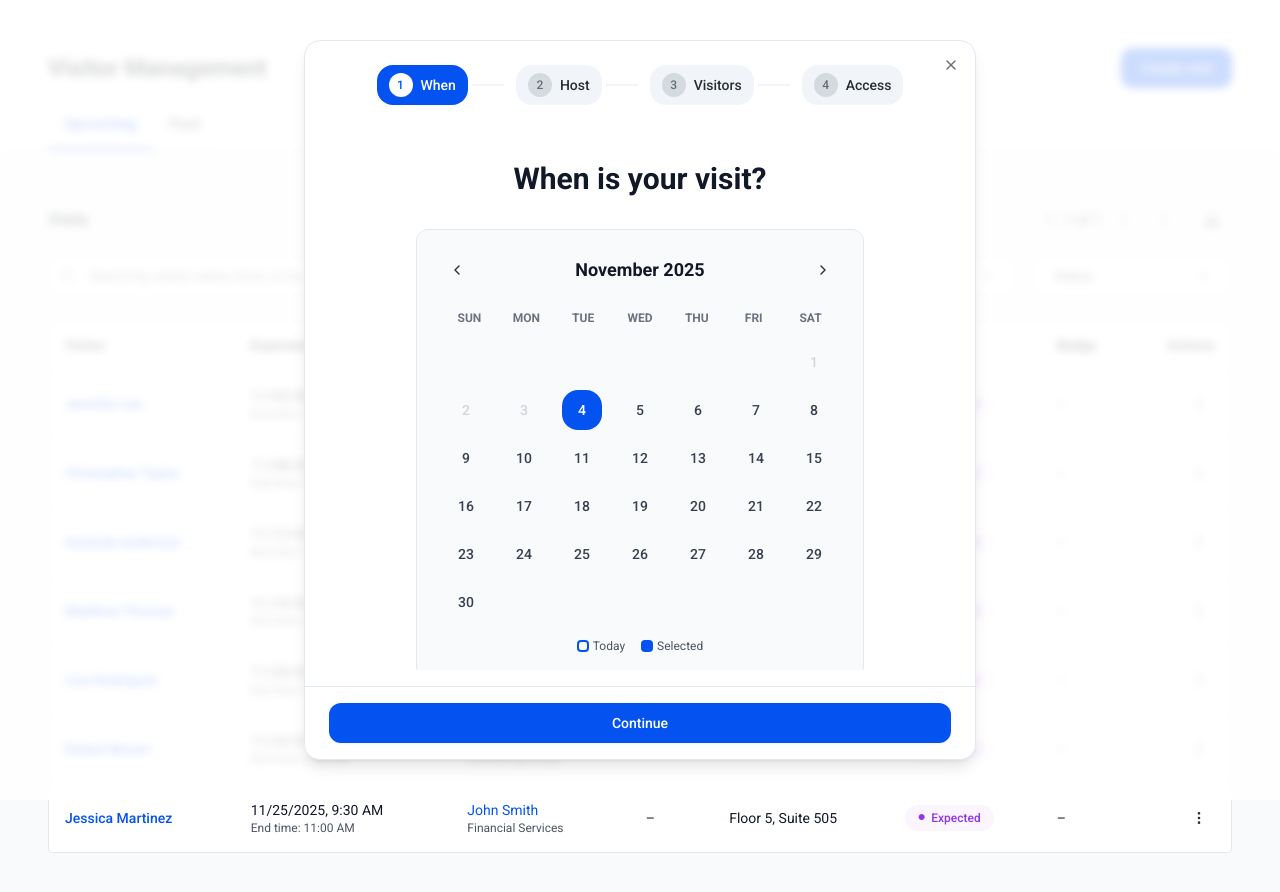
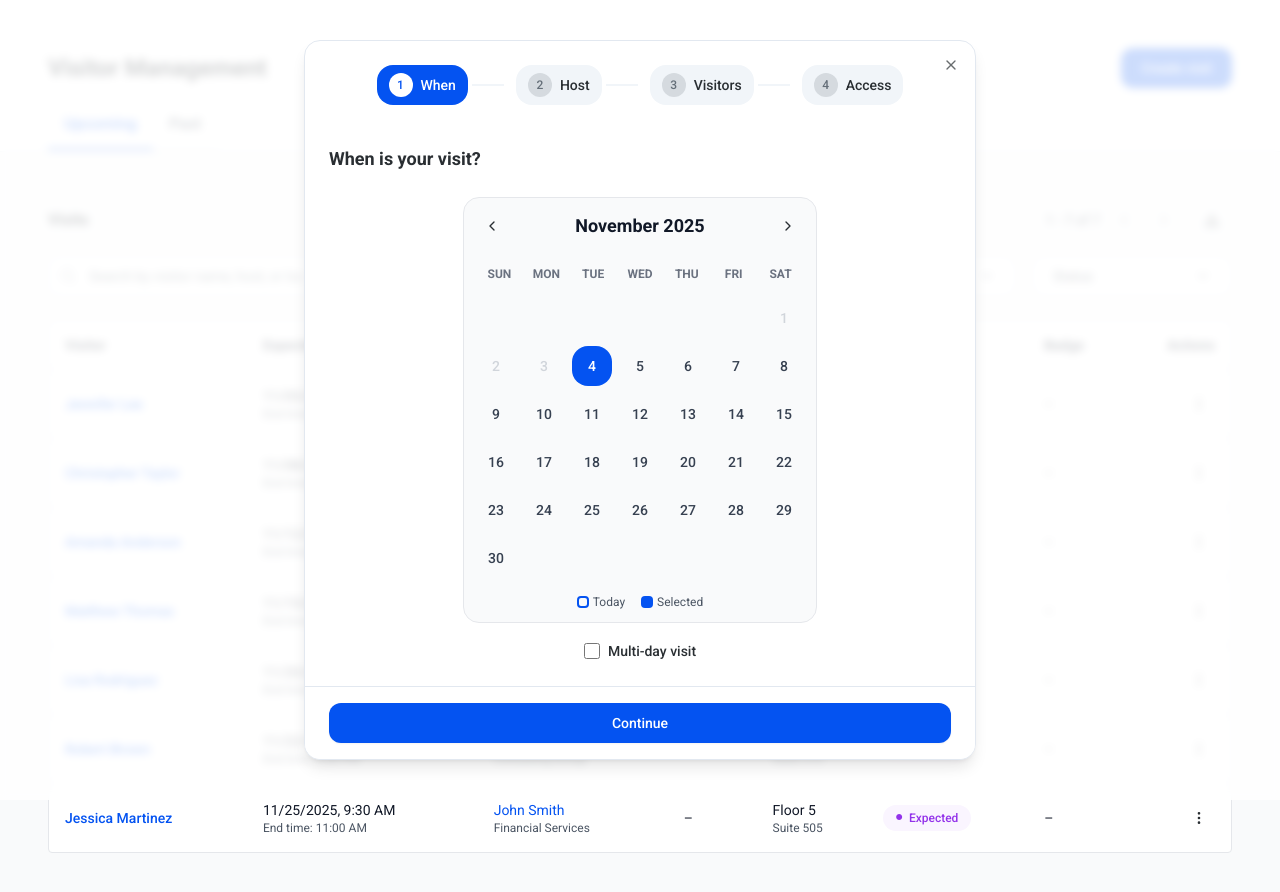
Before and after one commit to abigaelcanova/Test, a React (Vite) app: page / in a window 1280 px wide. Both pictures are taken after a click on the button "Create visit". Shown: the top 892 px of the page. Built offline with nearby package versions, Linux system fonts and the light colour scheme.

Commit message:
UI fixes

```diff
--- a/src/components/VisitorModal.jsx
+++ b/src/components/VisitorModal.jsx
@@ -181,7 +181,7 @@ export function VisitorModal({ open, onOpenChange, onSubmit, editingVisit }) {
           }`}
         >
           {currentStep === 0 && (
-            <div key="step-0">
+            <div key="step-0" className="min-h-[500px]">
               <Step0DateSelect
                 data={formData}
                 onNext={(data) => {
@@ -192,7 +192,7 @@ export function VisitorModal({ open, onOpenChange, onSubmit, editingVisit }) {
           )}
 
           {currentStep === 1 && (
-            <div key="step-1">
+            <div key="step-1" className="min-h-[500px]">
               <Step3DateTime
                 data={formData}
                 onNext={handleNext}
@@ -202,7 +202,7 @@ export function VisitorModal({ open, onOpenChange, onSubmit, editingVisit }) {
           )}
 
           {currentStep === 2 && !showBulkUpload && (
-            <div key="step-2">
+            <div key="step-2" className="min-h-[500px]">
               <Step1VisitorInfo
                 data={formData}
                 onNext={handleNext}
@@ -213,7 +213,7 @@ export function VisitorModal({ open, onOpenChange, onSubmit, editingVisit }) {
           )}
 
           {currentStep === 2 && showBulkUpload && (
-            <div key="step-2-bulk">
+            <div key="step-2-bulk" className="min-h-[500px]">
               <Step2BulkUpload
                 data={formData}
                 onNext={(data) => {
@@ -229,7 +229,7 @@ export function VisitorModal({ open, onOpenChange, onSubmit, editingVisit }) {
           )}
 
           {currentStep === 3 && (
-            <div key="step-3">
+            <div key="step-3" className="min-h-[500px]">
               <Step1bCheckIn
                 data={formData}
                 onSubmit={handleFinalSubmit}
--- a/src/components/VisitorTable.jsx
+++ b/src/components/VisitorTable.jsx
@@ -79,7 +79,14 @@ export function VisitorTable({ visits, onEdit, onCancel }) {
                 –
               </td>
               <td className="px-4 py-4 text-sm text-gray-900" data-testid="visitor-floor">
-                {visit.floor ? `Floor ${visit.floor}${visit.suite ? `, Suite ${visit.suite}` : ''}` : '–'}
+                {visit.floor ? (
+                  <div className="flex flex-col">
+                    <span className="text-gray-900">Floor {visit.floor}</span>
+                    {visit.suite && (
+                      <span className="text-gray-600 text-xs">Suite {visit.suite}</span>
+                    )}
+                  </div>
+                ) : '–'}
               </td>
               <td className="px-4 py-4" data-testid="visitor-status">
                 <Badge variant={getStatusVariant(visit.status)}>
--- a/src/components/modal-steps/Step0DateSelect.jsx
+++ b/src/components/modal-steps/Step0DateSelect.jsx
@@ -28,8 +28,7 @@ export function Step0DateSelect({ data, onNext }) {
       weekly: `Weekly on ${dayName}`,
       monthly: `Monthly on day ${monthDay}`,
       annually: `Annually on ${monthName}`,
-      weekdays: 'Every weekday (Monday to Friday)',
-      custom: 'Custom...'
+      weekdays: 'Every weekday (Monday to Friday)'
     }
   }
 
@@ -85,14 +84,12 @@ export function Step0DateSelect({ data, onNext }) {
   }
 
   return (
-    <form onSubmit={handleSubmit} className="space-y-8 py-4">
-      <div className="text-center space-y-4">
-        <h2 className="text-3xl font-semibold text-gray-900">
-          When is your visit?
-        </h2>
+    <form onSubmit={handleSubmit} className="space-y-6">
+      <div>
+        <h3 className="text-lg font-semibold">When is your visit?</h3>
       </div>
 
-      <div className="space-y-6 max-w-md mx-auto">
+      <div className="space-y-5">
         {/* Multi-day mode info */}
         {isMultiDay && (
           <div className="bg-blue-50 border border-blue-200 rounded-lg p-4">
@@ -103,7 +100,7 @@ export function Step0DateSelect({ data, onNext }) {
         )}
 
         {/* Calendar Component */}
-        <div className="bg-gray-50 rounded-xl p-6 border border-gray-200">
+        <div className="bg-gray-50 rounded-lg p-3 border border-gray-200 w-fit mx-auto">
           <CalendarComponent
             selected={isMultiDay ? selectedDates : visitDate}
             onSelect={(date) => {
@@ -118,7 +115,7 @@ export function Step0DateSelect({ data, onNext }) {
         </div>
 
         {/* Multi-day Visit Option */}
-        <div className="flex items-center gap-2">
+        <div className="flex items-center justify-center gap-2">
           <input
             type="checkbox"
             id="multiDay"
@@ -183,8 +180,8 @@ export function Step0DateSelect({ data, onNext }) {
         )}
 
         {/* Start and End Time */}
-        <div className="space-y-4">
-          <div className="grid grid-cols-1 md:grid-cols-2 gap-4">
+        <div className="space-y-3">
+          <div className="grid grid-cols-2 gap-3">
             <div className="space-y-2">
               <Label htmlFor="startTime">Start time</Label>
               <Select value={startTime} onValueChange={setStartTime}>
@@ -230,7 +227,7 @@ export function Step0DateSelect({ data, onNext }) {
         </div>
 
         {/* Recurring Visit Options */}
-        <div className="space-y-4">
+        <div className="space-y-3">
           <div className="space-y-2">
             <Label htmlFor="repeat">Repeat</Label>
             <Select value={repeatOption} onValueChange={setRepeatOption}>
@@ -244,7 +241,6 @@ export function Step0DateSelect({ data, onNext }) {
                 <SelectItem value="monthly">{getRepeatLabel().monthly}</SelectItem>
                 <SelectItem value="annually">{getRepeatLabel().annually}</SelectItem>
                 <SelectItem value="weekdays">{getRepeatLabel().weekdays}</SelectItem>
-                <SelectItem value="custom">{getRepeatLabel().custom}</SelectItem>
               </SelectContent>
             </Select>
           </div>
```
